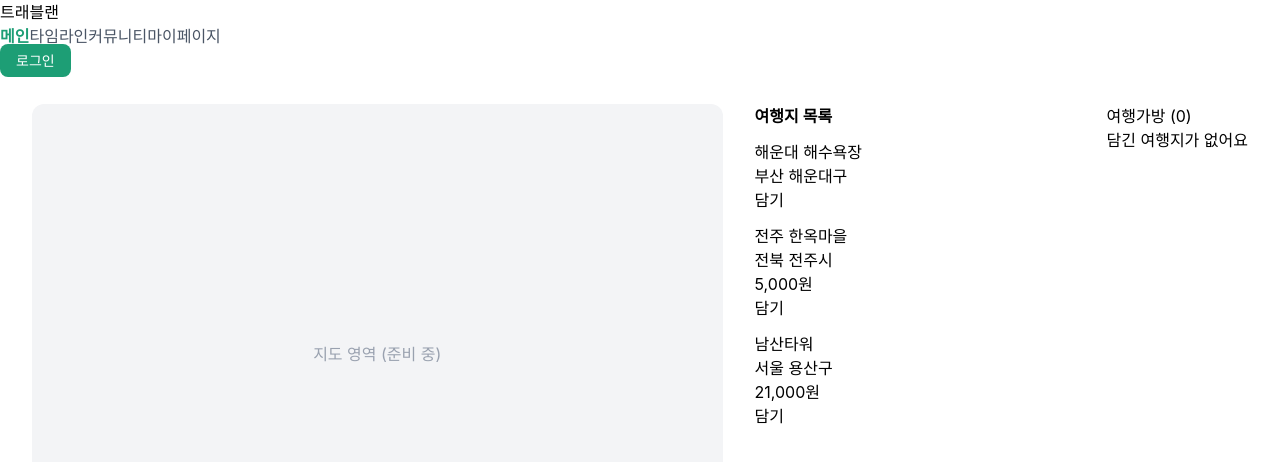
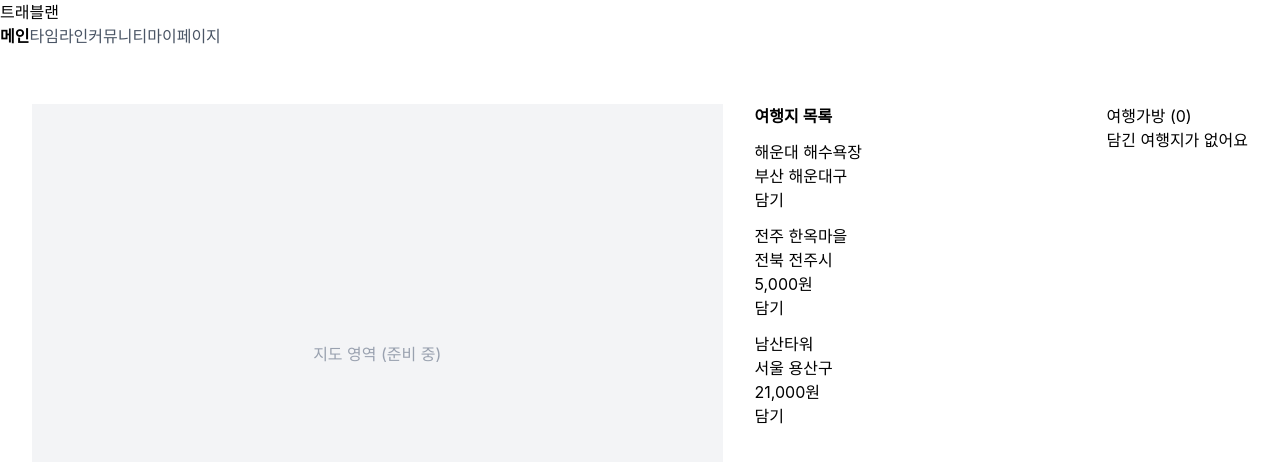
Before and after one commit to travlanWeb/travlan-frontend, a React (Vite) app: page / in a window 1280 px wide. Shown: the top 462 px of the page. Built offline with nearby package versions, Linux system fonts and the light colour scheme.

Commit message:
feat: 홈 화면용 navbar 위젯 추가

```diff
--- a/src/app/styles/index.css
+++ b/src/app/styles/index.css
@@ -1,4 +1,5 @@
 @import "tailwindcss";
+@import "./tokens.css"
 
 /* @theme : Tailwind v4의 "디자인 토큰 등록소".
    여기 등록한 값은 bg-primary, text-primary, rounded-tag 같은
--- /dev/null
+++ b/src/app/styles/tokens.css
@@ -0,0 +1,21 @@
+/* 홈 화면부터 적용되는 "확정 디자인 방향" 토큰
+   기존 index.css의 그린 계열 토큰(--color-primary 등)은
+   지도 페이지가 아직 쓰고 있어서 삭제하지 않고 남겨둠.
+   이름이 겹치지 않아 두 세트가 공존해도 충돌 없음. */
+@theme {
+  --color-deep-ink: #000d10;      /* 본문 텍스트, 필드 버튼, 아이콘, 푸터 배경 */
+  --color-pure-white: #ffffff;    /* 캔버스, 카드 배경 */
+  --color-cool-ash: #8e8e95;      /* 보조 텍스트, 비활성 nav */
+  --color-pebble: #d5d3d4;        /* 헤어라인 구분선 */
+  --color-midnight-hull: #0f0f1c; /* 다크 섹션 배경 */
+  --color-clay-ember: #bc7155;    /* 유일한 웜 액센트, 화면당 한 곳만 */
+
+  --text-hero: 60px;
+  --text-heading: 37px;
+  --text-subheading: 23px;
+  --text-body: 18px;
+  --leading-body: 29px; /* 18px 기준 1.61 비율 */
+
+  --radius-pill: 1000px;
+  --radius-flat: 0px; /* 카드는 각지게, 그림자 없음 */
+}
--- /dev/null
+++ b/src/widgets/navbar/ui/Navbar.tsx
@@ -0,0 +1,25 @@
+// widgets 레이어 -> 여러 페이지 상단에 공통으로 올라가는 네비게이션 조각, 기존 헤더와 별개
+// 홈 화면에 우선 적용
+
+interface NavbarProps {
+    alwaysOpaque?: boolean // 배경을 항상 불투명한 흰색으로 보여줄지 여부
+    onNavigateMap?: () => void // 지도 페이지로 이동할 때 실행할 함수
+    onCreateTravel?: () => void // // "여행 만들기" 버튼 클릭 시 실행할 함수 (지금은 임시로 콘솔 로그만 찍음)
+}
+
+export default function Navbar({ alwaysOpaque = false, onNavigateMap, onCreateTravel }: NavbarProps) {
+    return(
+        <header>
+            {/* {워드마크 자리} */}
+            <span>TRAVLAN</span>
+            <nav>
+                <button
+                type="button"
+                onClick={onNavigateMap}
+                >
+                    여행 만들기
+                </button>
+            </nav>
+        </header>
+    )
+}
```
